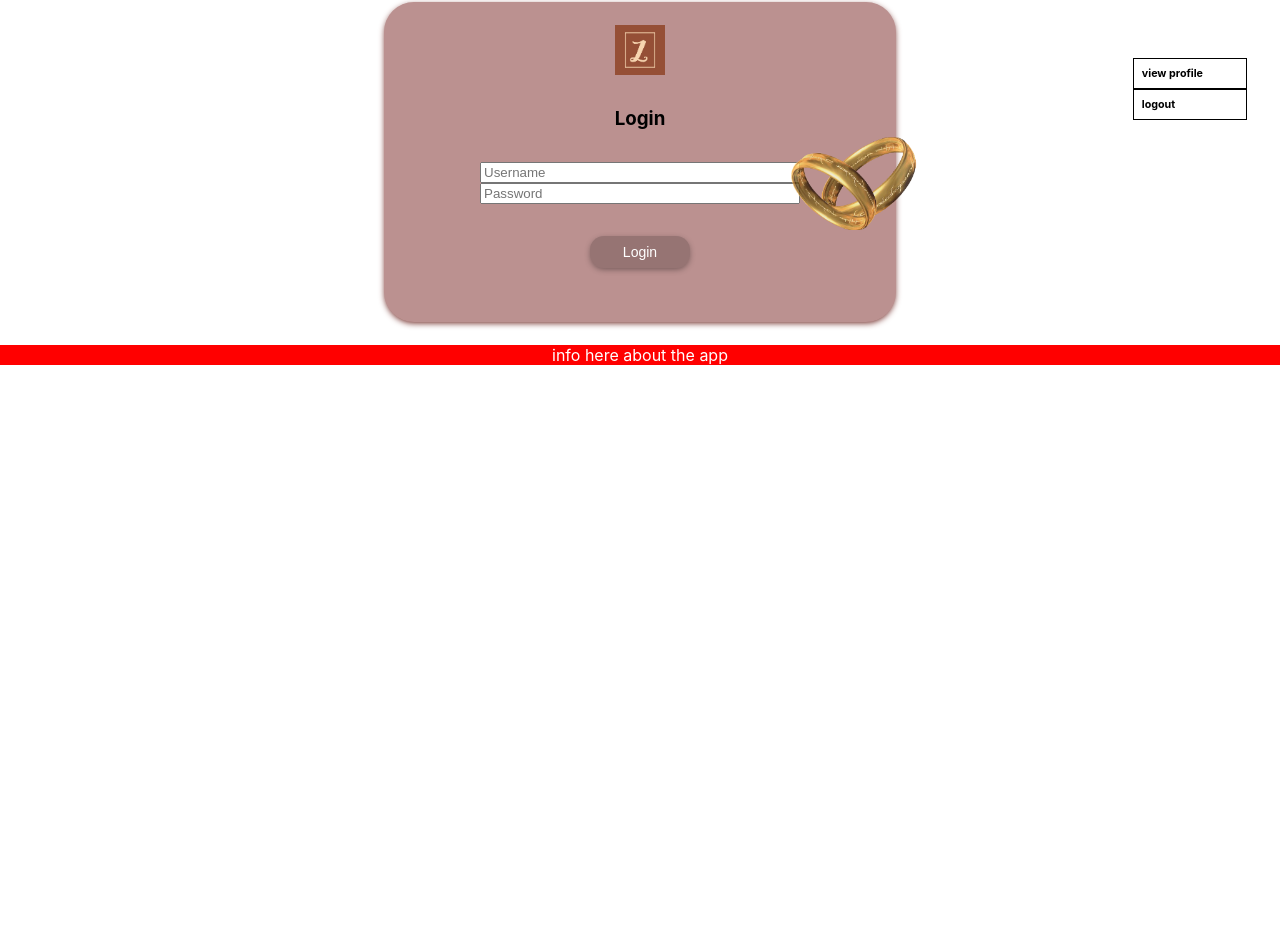
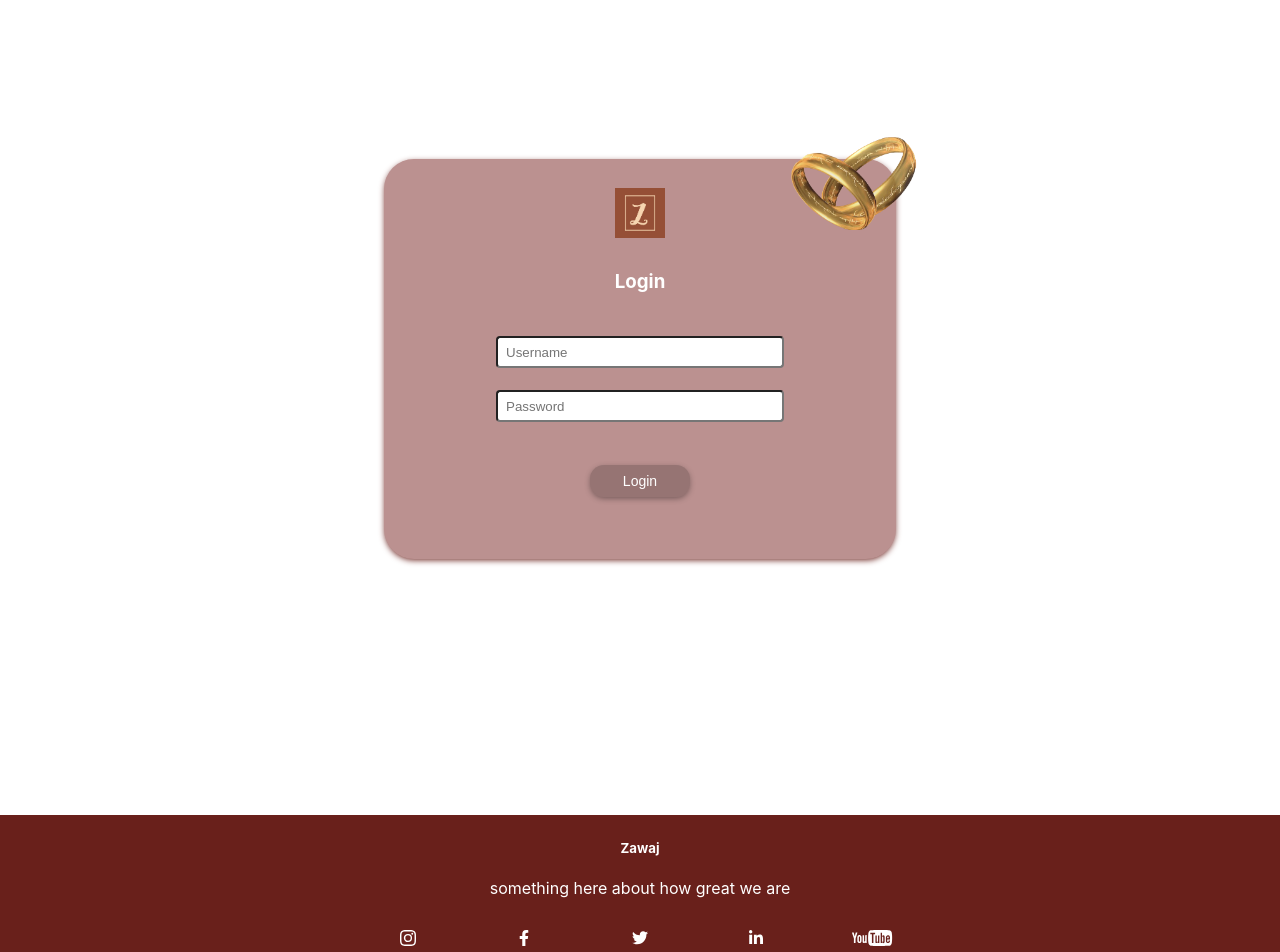
Before and after one commit to HalHadithy/zawaj, a React (Create React App) app in the folder front-end/: page /login in a window 1280 px wide. Shown: the part 158-1110 px from the top of the page. Before the commit the page ends 800 px from the top, so only its background shows below. Built offline with nearby package versions, Linux system fonts and the light colour scheme; no server answers.

Commit message:
made it uglier when trying to make it less hideous

```diff
--- a/front-end/package.json
+++ b/front-end/package.json
@@ -8,6 +8,7 @@
     "@testing-library/user-event": "^13.5.0",
     "react": "^18.2.0",
     "react-dom": "^18.2.0",
+    "react-icons": "^4.4.0",
     "react-router-dom": "^6.4.1",
     "react-scripts": "5.0.1",
     "web-vitals": "^2.1.4"
--- a/front-end/src/App.css
+++ b/front-end/src/App.css
@@ -1,3 +1,4 @@
 .body-thing{
-  padding: 0.4rem .4rem;
+  padding: 1rem 0;
+  min-height: 50rem;
 }
--- a/front-end/src/Components/Footer/Footer.js
+++ b/front-end/src/Components/Footer/Footer.js
@@ -1,4 +1,10 @@
 import '../../Style/Footer.css'
+import { FaFacebookF } from 'react-icons/fa';
+import { GrTwitter } from 'react-icons/gr';
+import { FaLinkedinIn } from 'react-icons/fa';
+import { BsInstagram } from 'react-icons/bs';
+import { ImYoutube2 } from 'react-icons/im';
+
 
 const Footer = () => {
 
@@ -8,8 +14,17 @@ const Footer = () => {
 
     return (
       <div className='footer'>
+        <h5>Zawaj</h5>
 
-        <p> info here about the app</p>
+        <p> something here about how great we are</p>
+
+        <div class="socials">
+            <BsInstagram className="icon"/>
+            <FaFacebookF className="icon"/>
+            <GrTwitter className="icon"/>
+            <FaLinkedinIn className="icon"/>
+            <ImYoutube2 className="icon"/>
+        </div>
 
       </div>
     );
--- a/front-end/src/Components/HomePage/HomePage.js
+++ b/front-end/src/Components/HomePage/HomePage.js
@@ -30,7 +30,7 @@ const HomePage = ({isLoggedIn, currentCouple}) => {
 
 
   return (
-    <div>
+    <div id="home">
       <OtherPages isLoggedIn ={isLoggedIn}/>
       <MoodBoard/>
       <div  className="home-div" id="home-featured">
--- a/front-end/src/Components/NavBar/NavBar.js
+++ b/front-end/src/Components/NavBar/NavBar.js
@@ -24,6 +24,7 @@ const NavBar = (  {isLoggedIn, currentCouple}  ) => {
 
         <div className="not-scrollable-nav">
           <img src={logo} alt="company logo" className="company-logo" onClick={()=> navigate('/')}/>
+          <h2>Zawaj</h2>
           {isLoggedIn ? loginNav : null }
         </div>
 
--- a/front-end/src/Style/Footer.css
+++ b/front-end/src/Style/Footer.css
@@ -2,7 +2,26 @@
     left: 0;
     bottom: 0;
     width: 100%;
-    background-color: red;
+    background-color: #69201b;
     color: white;
     text-align: center;
+    padding: 0.2rem 0rem;
+    margin: 0px;
 }
+
+.socials {
+    position: relative;
+    display: flex;
+    flex-direction: row;
+    margin: 2rem auto;
+    width: 40%;
+    justify-content: space-between;
+}
+
+.icon {
+    width: 3rem;
+}
+
+.icon:hover {
+    color: #a2150b;
+}
--- a/front-end/src/Style/HomePage.css
+++ b/front-end/src/Style/HomePage.css
@@ -1,4 +1,9 @@
 /* Other Pages */
+#home{
+    padding: 0 2rem;
+
+}
+
 
 #home-pages {
     margin: 3rem 0;
--- a/front-end/src/Style/LogIn_CreateNew.css
+++ b/front-end/src/Style/LogIn_CreateNew.css
@@ -1,14 +1,16 @@
 #login-container {
     display: flex;
     flex-direction: column;
-    height: 20rem;
+    height: 25rem;
     width: 20rem;
     margin: auto;
+    margin-top: 10rem;
     border-radius: 30px;
     padding: 0 6rem;
     background-color: #bb9190;
     box-shadow:  0px 2px 6px -1px #69201b;
     justify-content: center;
+    color:white;
 }
 
 
@@ -63,6 +65,11 @@ button:hover {
     opacity:  .7;
 } */
 
+input {
+    margin: 0.7rem 1rem;
+    padding: 0.4rem 0.5rem;
+    border-radius: 4px;
+}
 
 
 
--- a/front-end/src/Style/NavBar.css
+++ b/front-end/src/Style/NavBar.css
@@ -1,3 +1,10 @@
+/* .nav{
+    padding: 0 2rem;
+} */
+.scrollable-nav{
+    padding: 0 2rem;
+}
+
 #coup-vend{
     display: flex;
     flex-direction: row;
@@ -26,7 +33,7 @@
     display: flex;
     flex-direction: row;
     justify-content: space-between;
-    padding: 1rem;
+    padding: 0 2rem;
 }
 
 #is-logged-in{
@@ -43,7 +50,7 @@
     display: flex;
     flex-direction: row;
     position: relative;
-    left: 29%;
+    /* left: 29%; */
 }
 
 #loggedIn-nav h5{
@@ -61,8 +68,8 @@
 }
 
 #loggedIn-nav-hidden {
-    /* display: none; */
-    z-index: 2;
+    display: none;
+    background-color: green;
     position: fixed;
     left: 88.5%;
     top: 27%;
@@ -83,7 +90,6 @@
     display: block;
     transition: 5s;
     transition-timing-function: ease-out;
-    background-color: green;
 }
 
 img {
```
Also changed, not shown: 1 other file (tests, documents, lock files or other folders).
